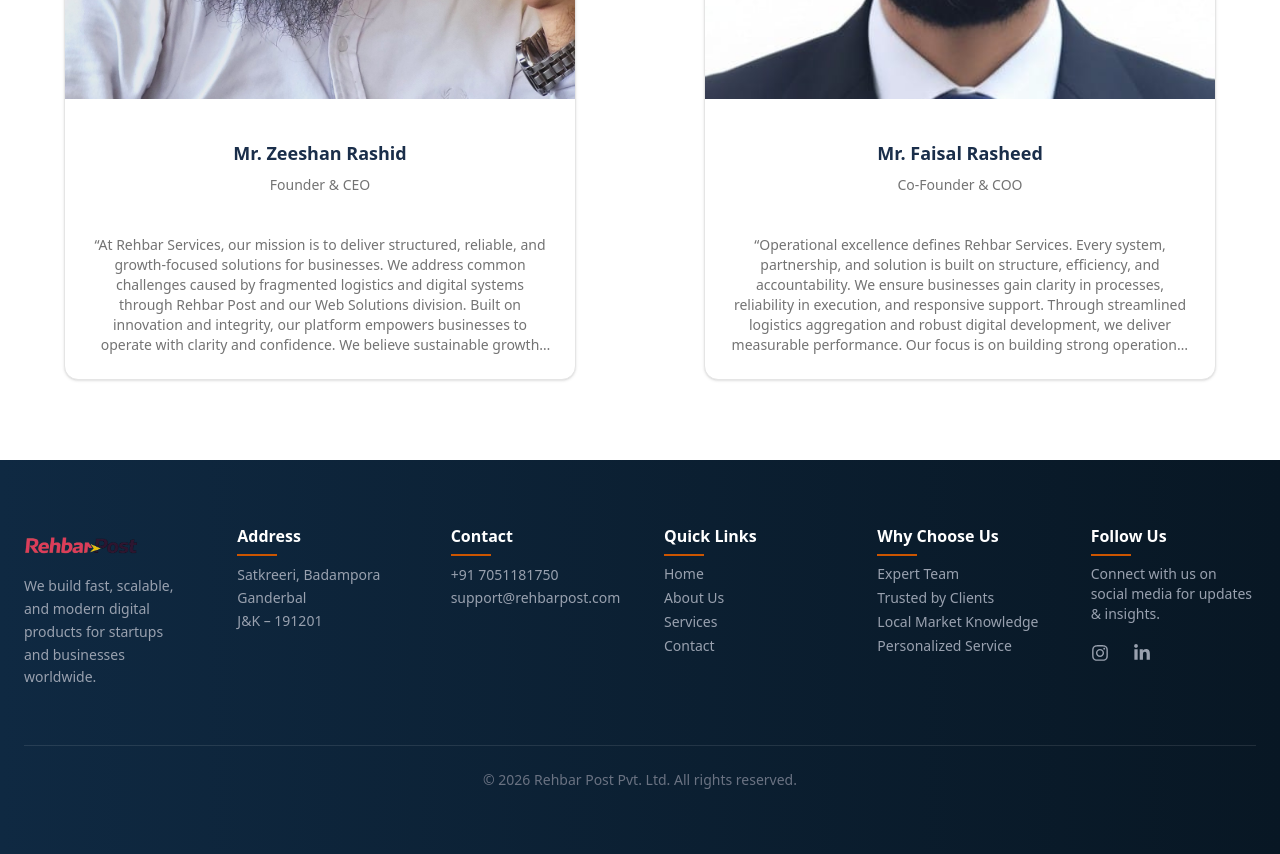
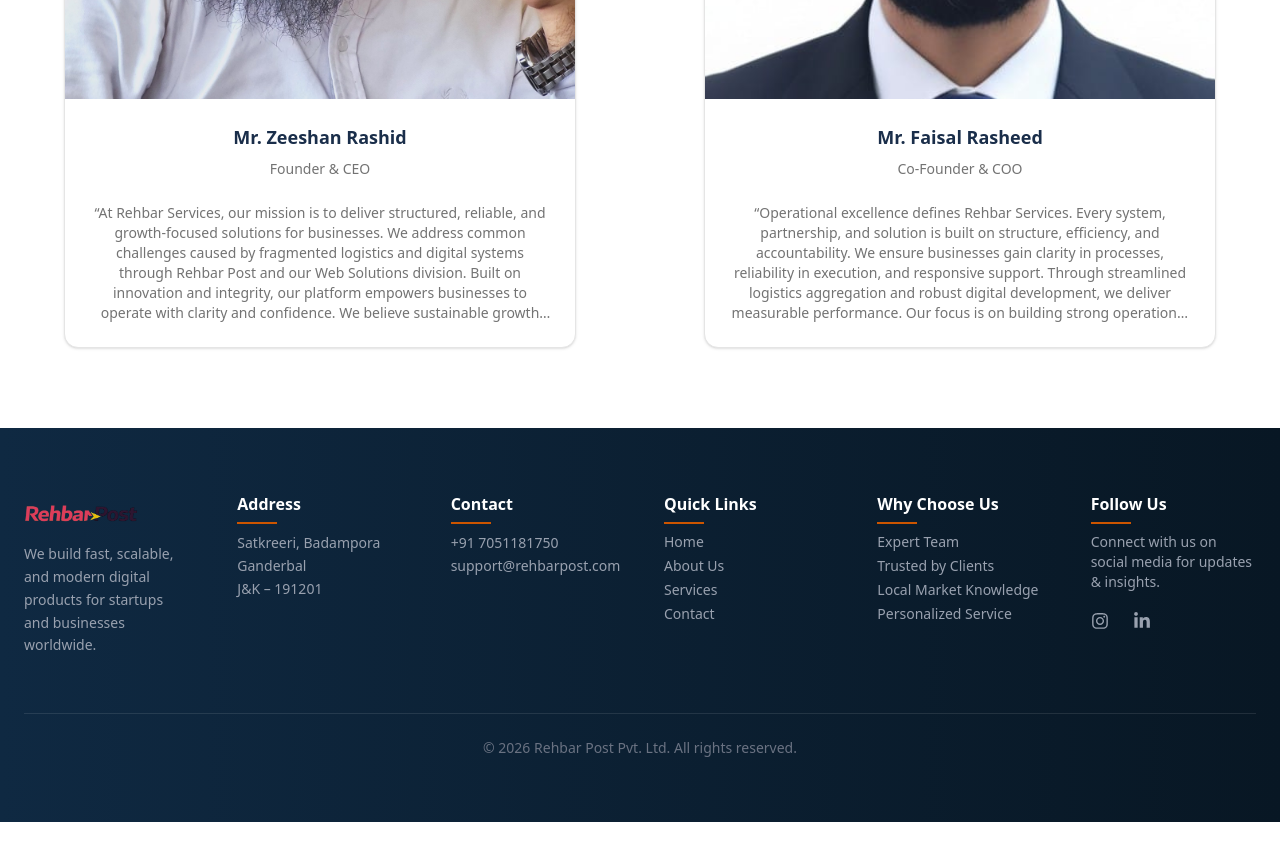
Before and after one commit to Saruu1/RehbarServices, a Next.js app: page /about-us in a window 1280 px wide. Shown: the part 4540-5394 px from the top of the page. After the commit the page ends 5362 px from the top, so only its background shows below. Built offline with nearby package versions, Linux system fonts and the light colour scheme.

Commit message:
fixed some padding

```diff
--- a/app/about-us/page.tsx
+++ b/app/about-us/page.tsx
@@ -382,7 +382,7 @@
                     />
                   </div>
 
-                  <CardHeader className="text-center py-4">
+                  <CardHeader className="text-center">
                     <CardTitle className="text-lg text-[#1A2E4A]">
                       {director.name}
                     </CardTitle>
```
